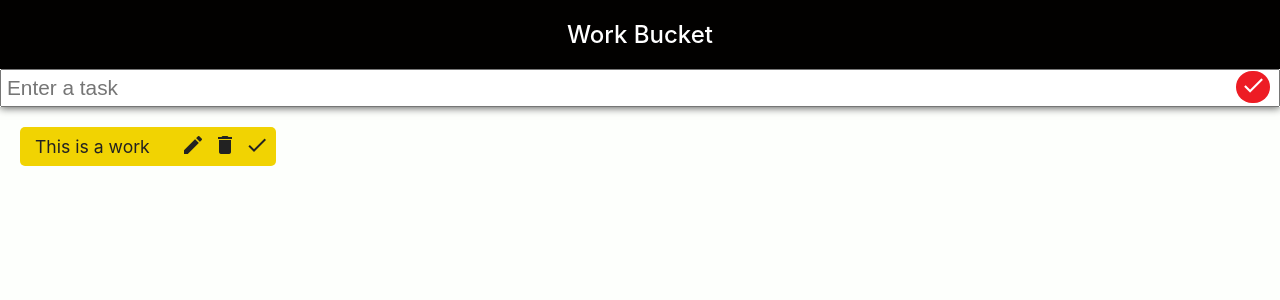
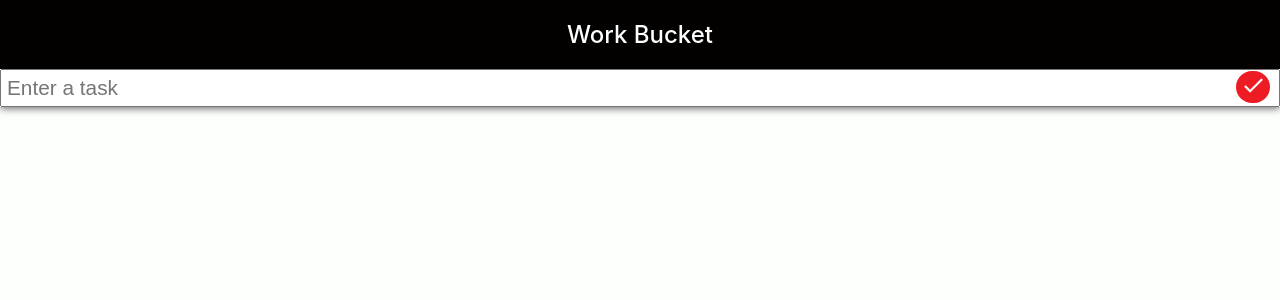
Before and after one commit to ishantchauhan710/WorkBucket, a React (Create React App) app: page / in a window 1280 px wide. Shown: the top 300 px of the page. Built offline with nearby package versions, Linux system fonts and the light colour scheme; the HTML template or start-up script is replaced by a standard one.

Commit message:
Bugs Fixed

```diff
--- a/src/App.css
+++ b/src/App.css
@@ -73,10 +73,12 @@ body {
   background-color: rgba(0,0,0,0);
   border: none;
   outline: none;
-  width: 2rem;
   color: #222222;
+  border: none;
+  border: 1px solid #F1D302;
+  border-radius: 3px;
 }
 
 .btn-work-action:hover {
-  color: #444444;
+  border: 1px solid #222222;
 }
--- a/src/App.tsx
+++ b/src/App.tsx
@@ -1,7 +1,7 @@
 import React, { useState } from 'react';
 import './App.css';
-import WorkComponent from './components/WorkComponent';
 import WorkFormComponent from './components/WorkFormComponent';
+import WorkListComponent from './components/WorkListComponent';
 import { Work } from './models/Work';
 
 const App: React.FC = () => {
@@ -23,7 +23,7 @@ const App: React.FC = () => {
         <div className='header'>Work Bucket</div>
         <WorkFormComponent work={work} setWork={setWork} createWork={createWork}/>
       </div>
-       <WorkComponent />
+       <WorkListComponent workList={workList} setWorkList={setWorkList} />
     </div>
   );
 }
--- a/src/components/WorkComponent.tsx
+++ b/src/components/WorkComponent.tsx
@@ -1,12 +1,27 @@
 import React from 'react'
+import { Work } from '../models/Work'
+import WorkListComponent from './WorkListComponent'
 
-const WorkComponent = () => {
+interface Props {
+    work: Work,
+    workList: Work[];
+    setWorkList: React.Dispatch<React.SetStateAction<Work[]>>;
+}
+
+const WorkComponent = ({work,workList,setWorkList}: Props) => {
+
+    const completeWork = (workId: number) => {
+
+    }
+
   return (
     <div className='work-item'>
-        <span className='work-title'>This is a work</span>
-        <button className='btn-work-action'><i className='material-icons'>edit</i></button>
-        <button className='btn-work-action'><i className='material-icons'>delete</i></button>
-        <button className='btn-work-action'><i className='material-icons'>check</i></button>
+        <form className='work-form'>
+            <span className='work-title'>{work.workTitle}</span>
+            <button className='btn-work-action' onClick={()=>editWork(work.workId)}><i className='material-icons'>edit</i></button>
+            <button className='btn-work-action' onClick={()=>deleteWork(work.workId)}><i className='material-icons'>delete</i></button>
+            <button className='btn-work-action' onClick={()=>completeWork(work.workId)}><i className='material-icons'>check</i></button>
+        </form>
     </div>
   )
 }
--- /dev/null
+++ b/src/components/WorkListComponent.tsx
@@ -0,0 +1,22 @@
+import React from 'react'
+import { Work } from '../models/Work'
+import WorkComponent from './WorkComponent'
+
+interface Props {
+    workList: Work[];
+    setWorkList: React.Dispatch<React.SetStateAction<Work[]>>;
+}
+
+const WorkListComponent = ({workList,setWorkList}: Props) => {
+  return (
+    <div className='work-list-container'>
+        {
+            workList.map(work => {
+                <WorkComponent work={work} key={work.workId} workList={workList} setWorkList={setWorkList} />
+            })
+        }
+    </div>
+  )
+}
+
+export default WorkListComponent
```
